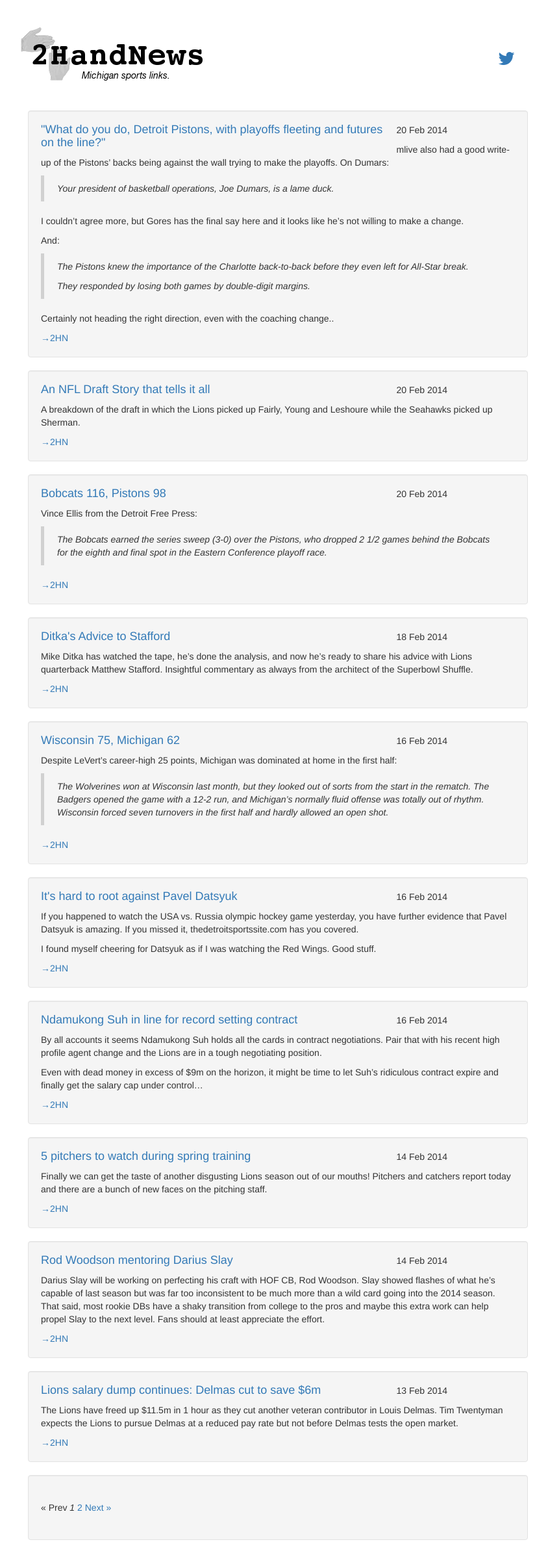
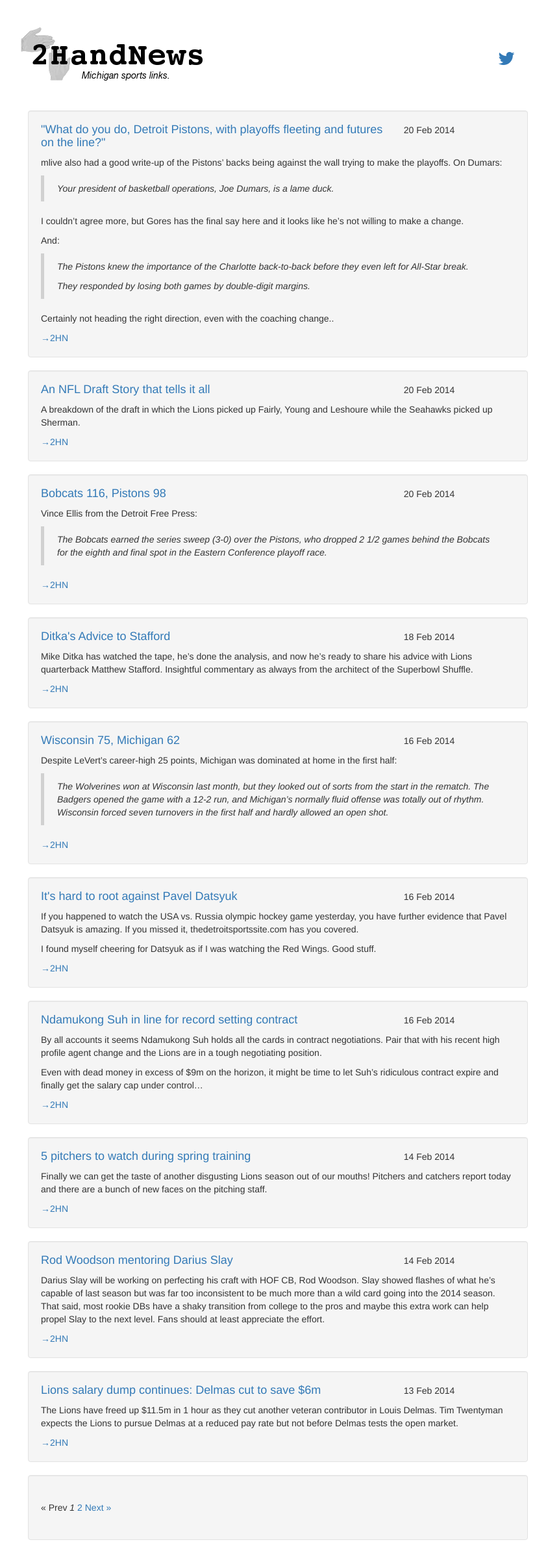
Before and after one commit to aftco/aftco.github.io, a Jekyll site: the page built from index.html, in a window 1280 px wide. Shown: the whole page at 65% size, without its empty margins (212-1056 px from the left). Built offline with Jekyll 4.4.1, drawn with Linux system fonts in a browser that asks for light colours; nearby versions of some CDN libraries; Markdown is read by kramdown in place of the engine named in the settings; the list of posts is cut into pages by our own code.

Commit message:
Another fix for long titles

```diff
--- a/index.html
+++ b/index.html
@@ -21,6 +21,7 @@
 
             <!-- linked-list linking: -->
             <!-- post.link: {{post.link}} -->
+            <div class="row" style="padding-left: 15px;">
             {% if post.link %}
             <div class="col-md-9"><h4><a href="{{ post.link }}">{{ post.title }}</a></h4></div>
             {% else %}
@@ -28,6 +29,7 @@
             {% endif %}
 
             <div class="col-md-3"><p class="meta">{{ post.date | date_to_string }}</p></div>
+            </div>
             <div>
 
               <div class="post">
```
